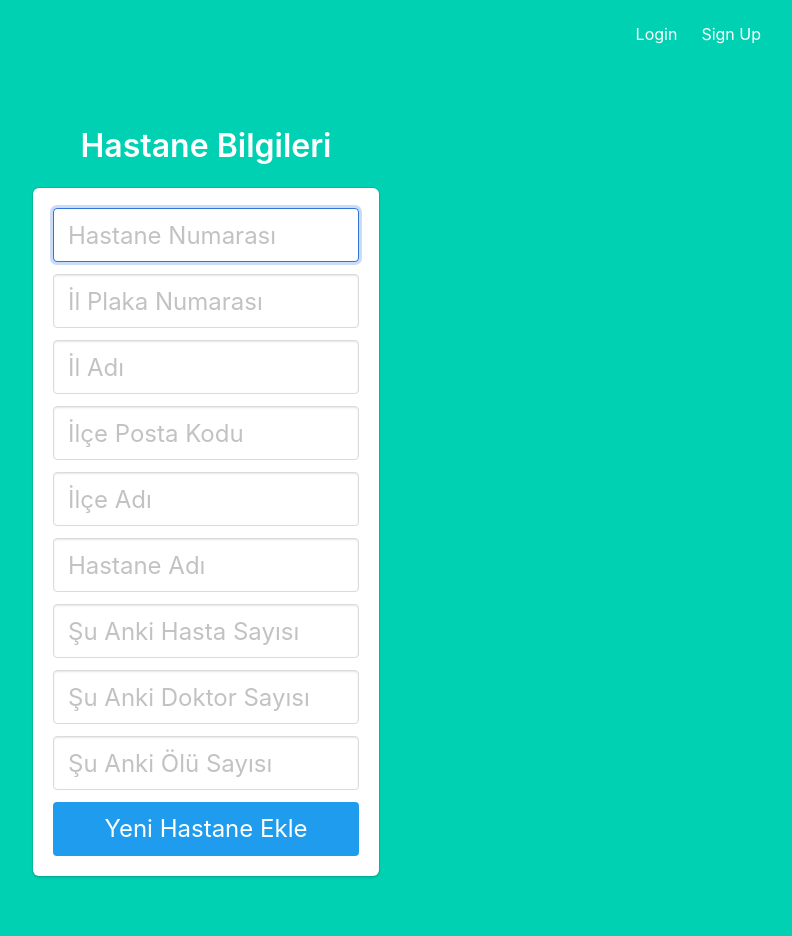
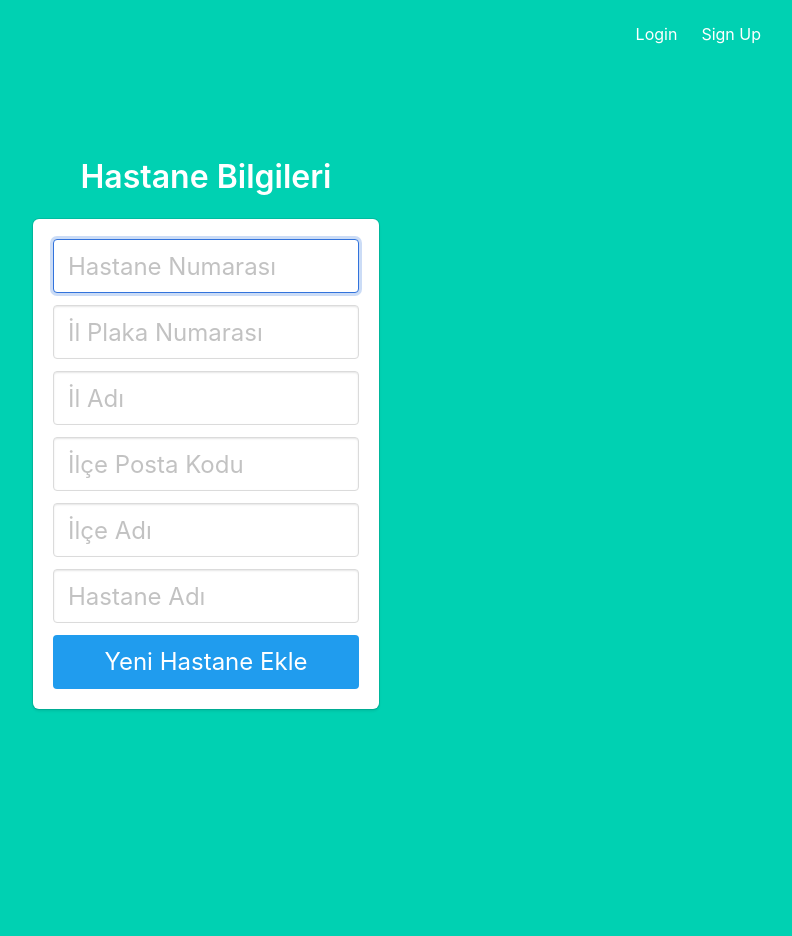
Before and after one commit to ibahadiraltun/Bil372_COVID-takip, a Python web app: template templates/hospitals.html in a window 1280 px wide. Shown: the whole page, without its empty margins (434-1226 px from the left). After the commit the page ends 711 px from the top, so only its background shows below. Run offline with Jinja, Linux system fonts and the light colour scheme; the template is opened without the code that fills it, so the values that code supplies are empty; some libraries are stand-ins or nearby versions.

Commit message:
Add files via upload

```diff
--- a/templates/hospitals.html
+++ b/templates/hospitals.html
@@ -47,24 +47,6 @@
                 </div>
             </div>
 
-            <div class="field">
-                <div class="control">
-                    <input class="input is-large" type="number" name="hastasayisi" placeholder="Şu Anki Hasta Sayısı" required>
-                </div>
-            </div>
-
-            <div class="field">
-                <div class="control">
-                    <input class="input is-large" type="number" name="doktorsayisi" placeholder="Şu Anki Doktor Sayısı" required>
-                </div>
-            </div>
-
-            <div class="field">
-                <div class="control">
-                    <input class="input is-large" type="number" name="olusayisi" placeholder="Şu Anki Ölü Sayısı" required>
-                </div>
-            </div>
-
             <button class="button is-block is-info is-large is-fullwidth">Yeni Hastane Ekle</button>
         </form>
     </div>
```
